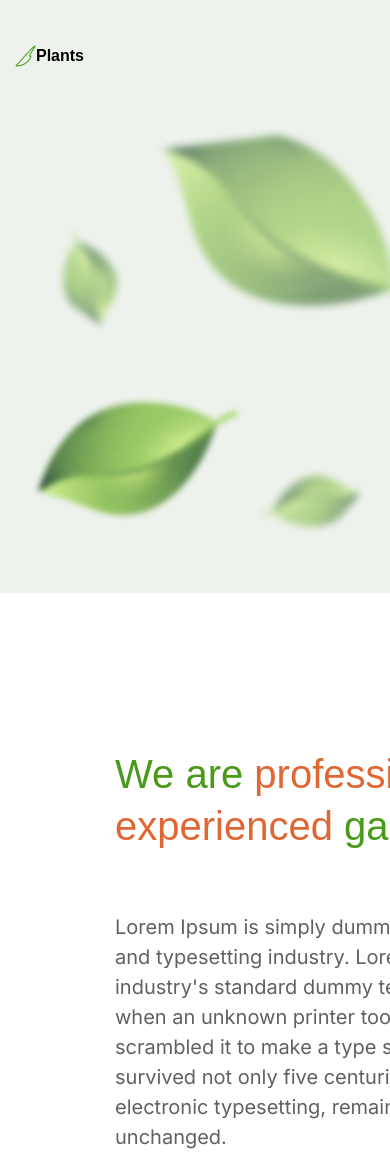
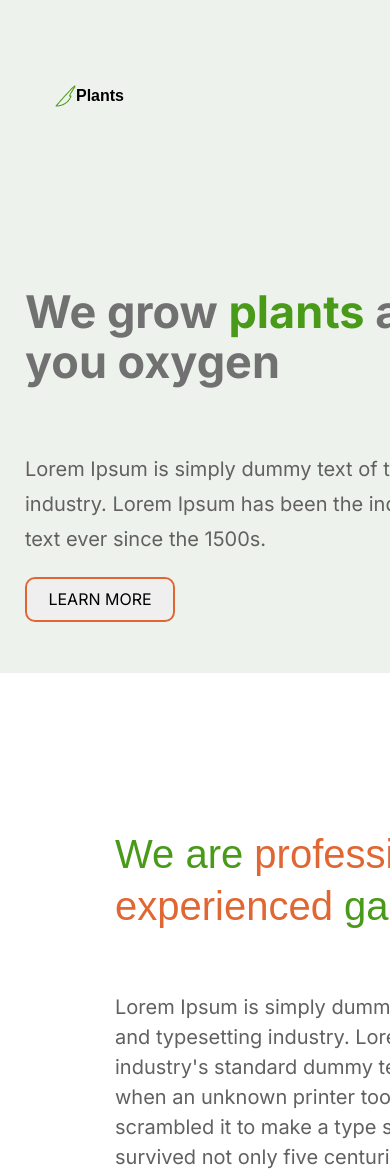
Before and after one commit to Rusetskaya12/plants-project, a plain HTML site: page index.html in a window 390 px wide. Shown: the top 1173 px of the page. Drawn offline with Linux system fonts and the light colour scheme; a web font is replaced by a local one.

Commit message:
feat: adaptive

```diff
--- a/assets/main.scss
+++ b/assets/main.scss
@@ -1,6 +1,7 @@
 @import './styles/fonts';
 @import './styles/vars';
 @import './styles/abjusments';
+@import "./styles/mixins";
 
 // components
 @import "./styles/blocks/header";
--- a/assets/styles/_abjusments.scss
+++ b/assets/styles/_abjusments.scss
@@ -11,10 +11,6 @@ ol, ul, li {
     margin: 0;
 }
 
-.container {
-    width: 1170px;
-    margin: 0 auto;
-}
 
 .container {
 
--- /dev/null
+++ b/assets/styles/_mixins.scss
@@ -0,0 +1,11 @@
+@mixin mediaTablet {
+	@media screen and (max-width: 1199px) {
+		@content;
+	}
+}
+
+@mixin mediaMobile {
+	@media screen and (max-width: 1023px) {
+		@content;
+	}
+}
--- a/assets/styles/blocks/_generalInfo.scss
+++ b/assets/styles/blocks/_generalInfo.scss
@@ -3,6 +3,12 @@
 	margin: 0 auto;
 	display: flex;
 	background-color: #EDF2EC;
+
+	@include mediaTablet {
+		display: flex;
+		flex-direction: row-reverse;
+	}
+
 
 	&__image {
 		padding: 0 0 25px 25px;
@@ -63,4 +69,5 @@
 		color:#000000;
 		display: contents;
 	}
-}
+
+};
--- a/assets/styles/blocks/_header.scss
+++ b/assets/styles/blocks/_header.scss
@@ -7,6 +7,10 @@
     display: flex;
     align-items: center;
     justify-content: space-between;
+
+    @include mediaTablet {
+        padding: 40px;
+    }
 }
 
 .navStart {
@@ -29,7 +33,7 @@
 .nav-list {
     display: flex;
     font-family: $fontInika;
-    color: black;
+    color: #010201;
     font-style: Regular;
     font-weight: 400;
     font-size: 16px;
--- a/index.html
+++ b/index.html
@@ -6,6 +6,7 @@
     <meta name="viewport" content="width=device-width, initial-scale=1.0">
     <link rel="stylesheet" href="./libs/normalize.css">
     <link rel="stylesheet" href="./assets/main.css">
+    <meta name="viewport" content="width=device-width, initial-scale=1.0" />
     <title>Plants
     </title>
 </head>
```
Also changed, not shown: assets/main.css, 1 other file.
